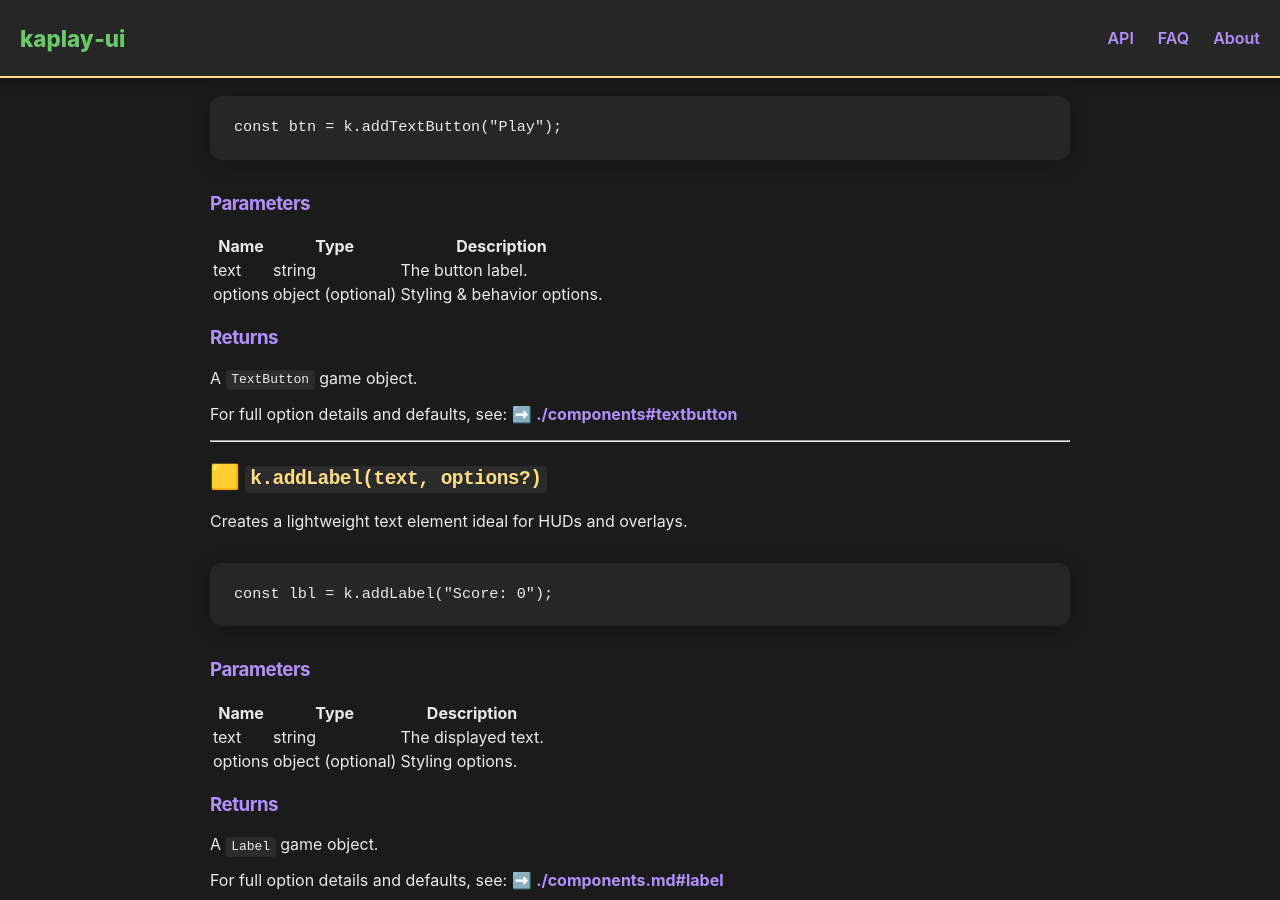
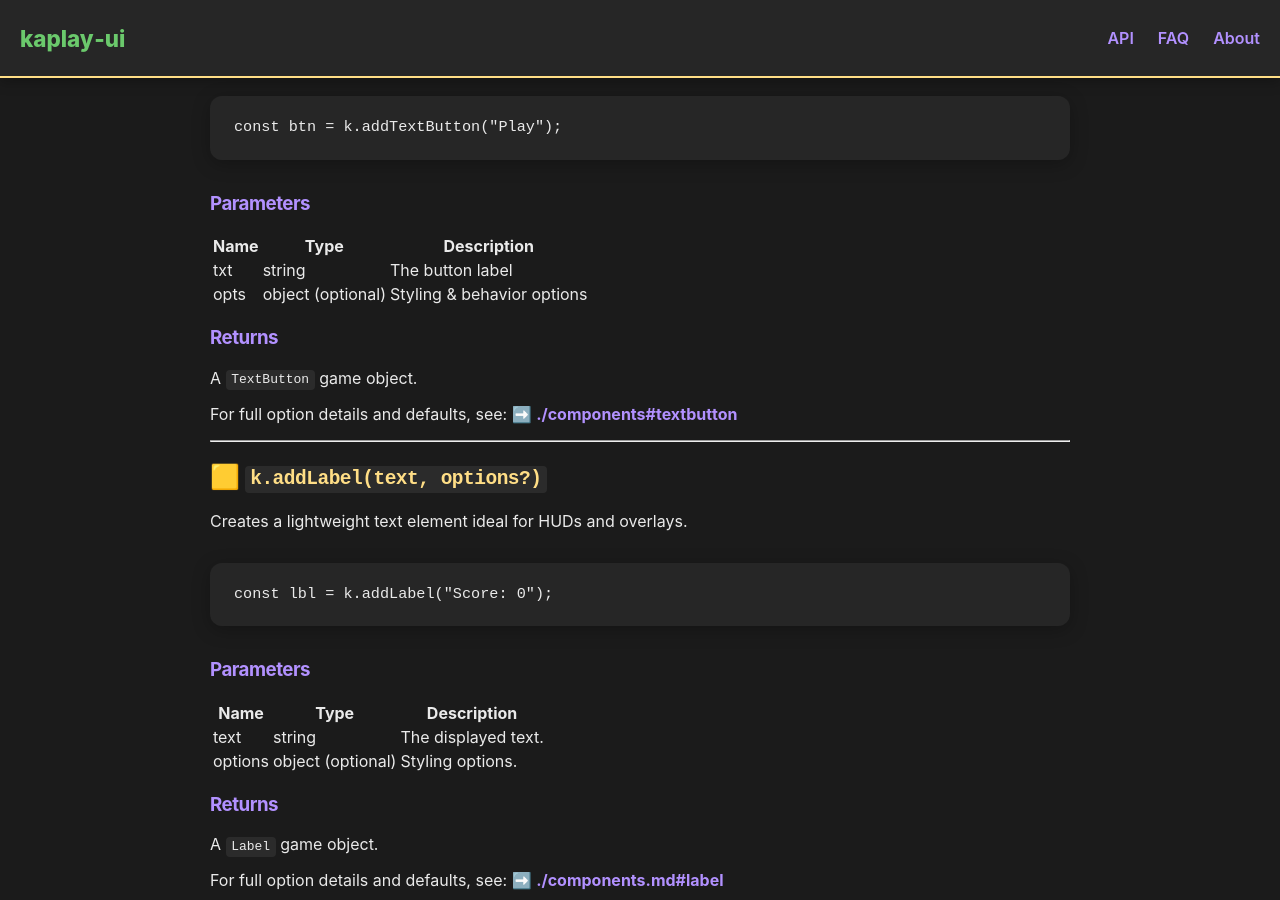
Before and after one commit to jbakchr/kaplay-ui, a Jekyll site: the page built from docs/api/plugin.md, in a window 1280 px wide and 900 px high, scrolled down 1047 px. Built offline with Jekyll 4.4.1, drawn with Linux system fonts in a browser that asks for light colours; our own code applies the rules of GitHub Pages for plain Markdown files.

Commit message:
docs: Added html table for text button parameters

```diff
--- a/docs/api/plugin.md
+++ b/docs/api/plugin.md
@@ -33,10 +33,23 @@
 
 ### Parameters
 
-| Name    | Type              | Description                 |
-| ------- | ----------------- | --------------------------- |
-| text    | string            | The button label.           |
-| options | object (optional) | Styling & behavior options. |
+<table>
+  <tr>
+    <th>Name</th>
+    <th>Type</th>
+    <th>Description</th>
+  </tr>
+  <tr>
+    <td>txt</td>
+    <td>string</td>
+    <td>The button label</td>
+  </tr>
+  <tr>
+    <td>opts</td>
+    <td>object (optional)</td>
+    <td>Styling & behavior options</td>
+  </tr>
+</table>
 
 ### Returns
 
```
